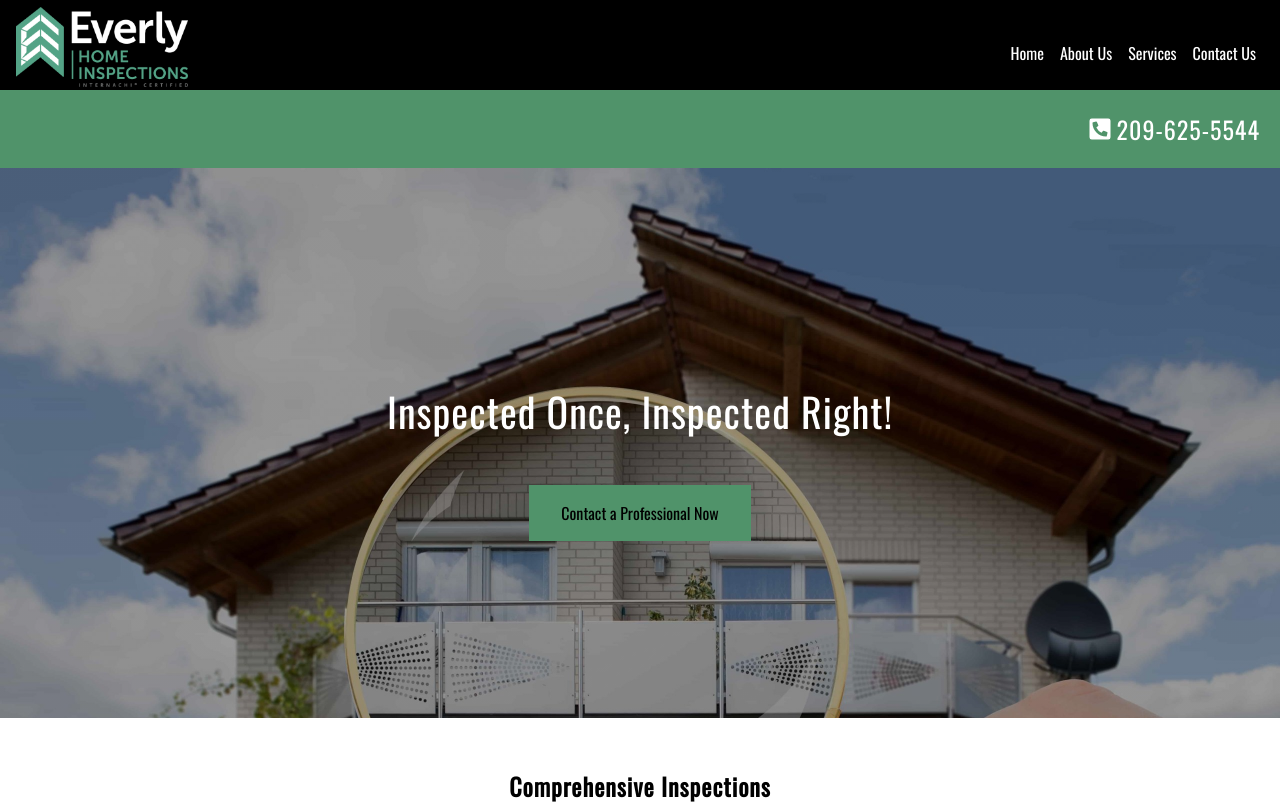
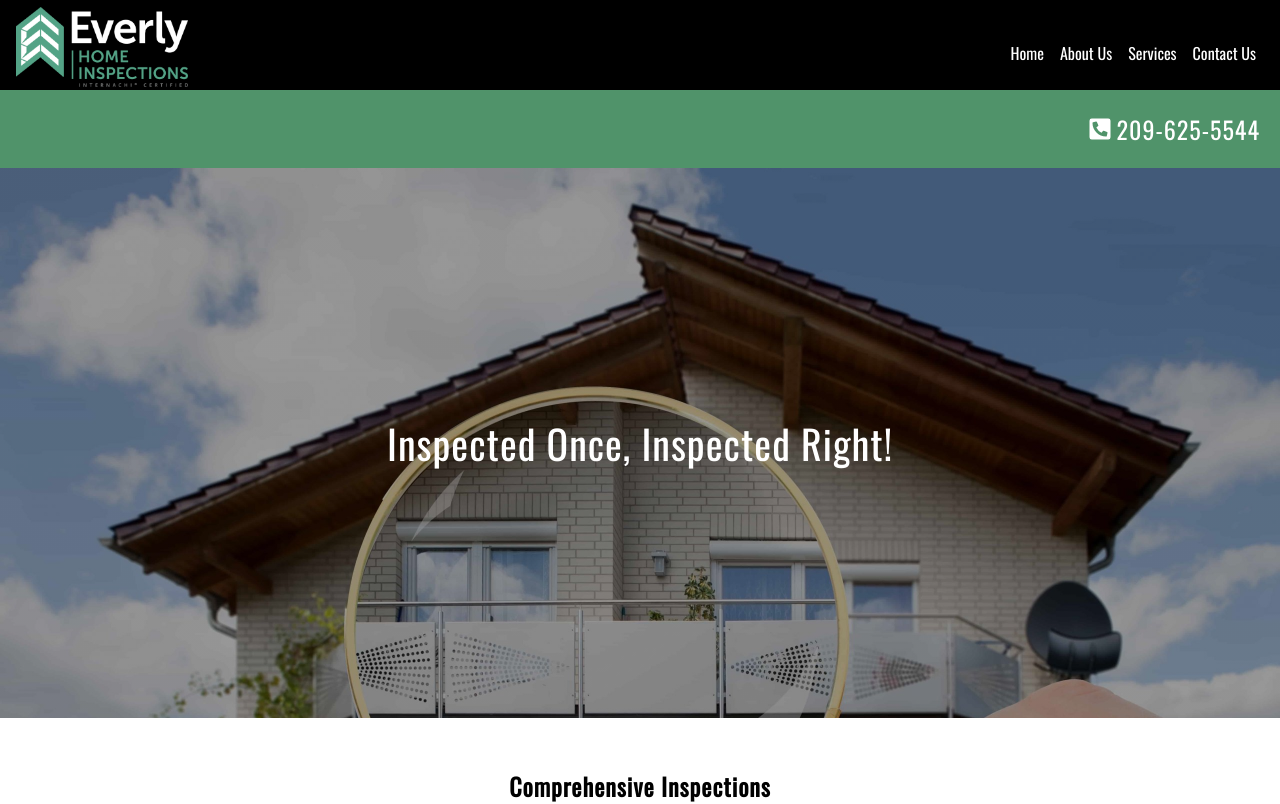
Before and after one commit to tiaratemple/everlyhi, a React (Create React App) app: page / in a window 1280 px wide. Shown: the top 804 px of the page. Built offline with nearby package versions, Linux system fonts and the light colour scheme.

Commit message:
refactored width tracking

```diff
--- a/src/components/tagline/Tagline.jsx
+++ b/src/components/tagline/Tagline.jsx
@@ -4,18 +4,17 @@ import "./Tagline.css";
 import { Link } from "react-router-dom";
 
 const Tagline = () => {
-  const [isMobile, setIsMobile] = useState(false);
+  const [screenWidth, setScreenWidth] = useState(0);
   useEffect(() => {
-    window.addEventListener("resize", setMode);
+    const updateWindowDimensions = () => {
+      const newWidth = window.innerWidth;
+      setScreenWidth(newWidth);
+    };
+
+    window.addEventListener("resize", updateWindowDimensions);
+
+    return () => window.removeEventListener("resize", updateWindowDimensions);
   }, []);
-
-  const setMode = () => {
-    if (window.innerWidth < 481) {
-      setIsMobile(true);
-    } else {
-      setIsMobile(false);
-    }
-  };
   return (
     <>
       <div
@@ -30,7 +29,7 @@ const Tagline = () => {
       >
         <div className="tagline-container">
           <p className="tagline">Inspected Once, Inspected Right!</p>
-          {!isMobile && (
+          {screenWidth > 481 && (
             <Link to="/contact">
               <button className="tagline-btn">
                 Contact a Professional Now
```
